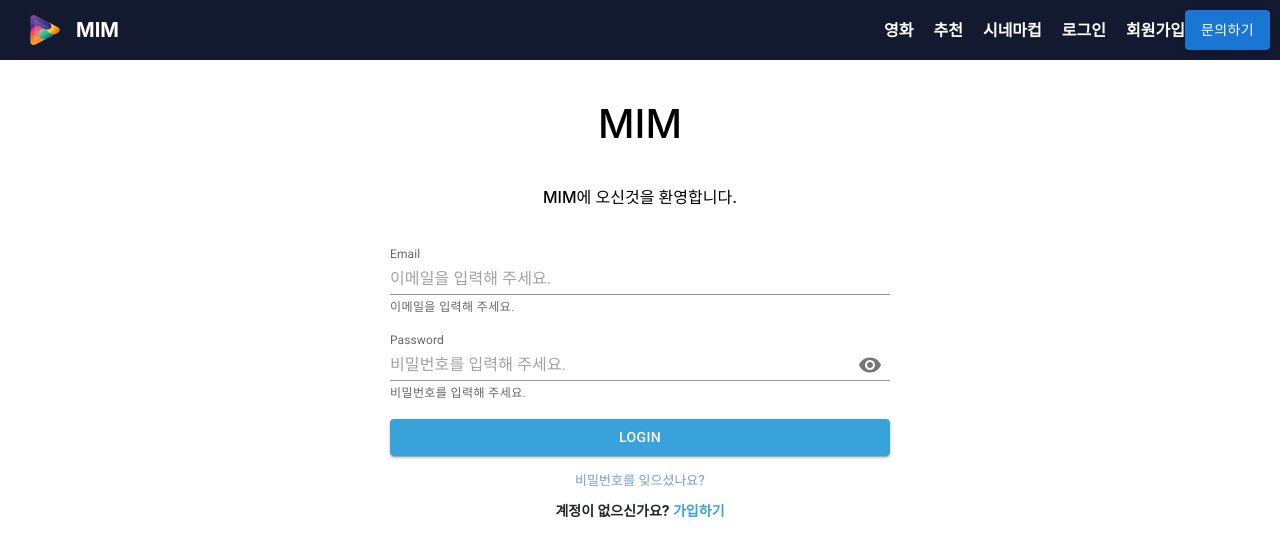
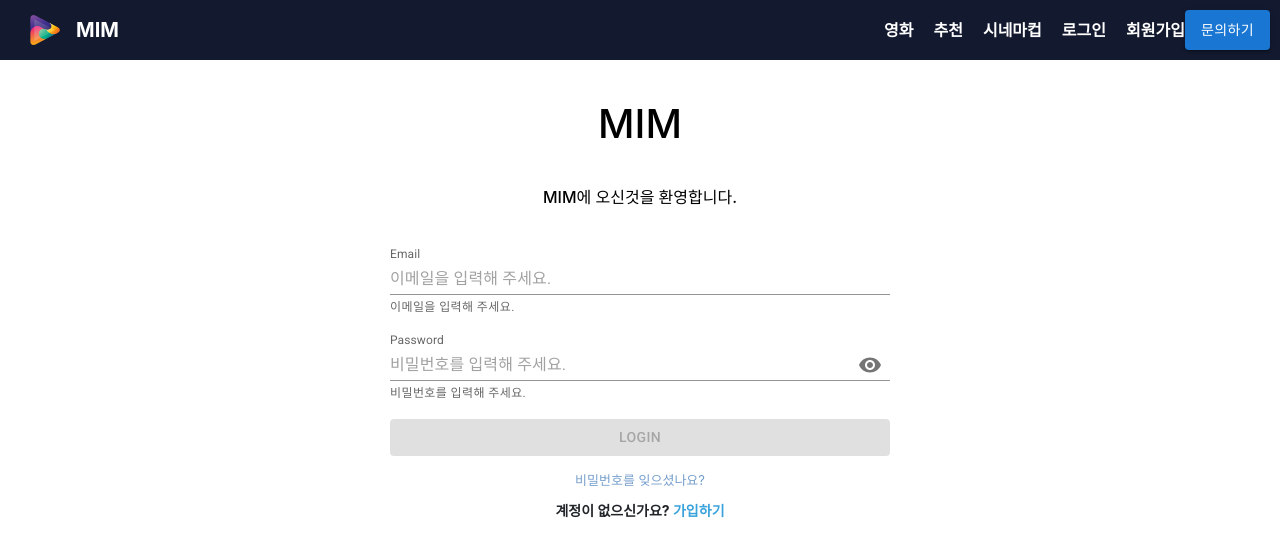
Before and after one commit to latebloomers/MovieInMine_Frontend, a React (Create React App) app: page /users/signin in a window 1280 px wide. Shown: the top 556 px of the page. Built offline with nearby package versions, Linux system fonts and the light colour scheme; some icons are missing.

Commit message:
feat: 로그인 시 유효성 검사 만족해야 로그인 버튼 활성화

```diff
--- a/src/pages/Signin.tsx
+++ b/src/pages/Signin.tsx
@@ -56,6 +56,7 @@ const Signin = () => {
   // 유효성 검사
   const [isEmail, setIsEmail] = useState<boolean>(true);
   const [isPassword, setIsPassword] = useState<boolean>(true);
+  const [isEmpty, setIsEmpty] = useState<boolean>(true);
 
   // const router = useRouter();
 
@@ -102,12 +103,15 @@ const Signin = () => {
     if (event.target.value === "") {
       setEmailError("이메일을 입력해 주세요.");
       setIsEmail(true);
+      setIsEmpty(true);
     } else if (!emailRegex.test(emailCurrent)) {
       setEmailError("이메일 형식에 맞게 입력해 주세요.");
       setIsEmail(false);
+      setIsEmpty(false);
     } else {
       setEmailError("올바른 이메일 형식입니다!");
       setIsEmail(true);
+      setIsEmpty(false);
     }
   };
 
@@ -121,12 +125,15 @@ const Signin = () => {
     if (event.target.value === "") {
       setPasswordError("비밀번호를 입력해 주세요.");
       setIsPassword(true);
+      setIsEmpty(true);
     } else if (event.target.value.length < 8) {
       setPasswordError("비밀번호는 8자리 이상 입니다.");
       setIsPassword(false);
+      setIsEmpty(false);
     } else {
       setPasswordError("8자리 이상 입니다!");
       setIsPassword(true);
+      setIsEmpty(false);
     }
   };
 
@@ -215,6 +222,7 @@ const Signin = () => {
             <LoginInput>
               <Button
                 // disabled={ (isEmail === true ? false : true) || (isPassword === true ? false : true) }
+                disabled={!(isEmail && isPassword && !isEmpty)}
                 variant="contained"
                 size="medium"
                 fullWidth
```
